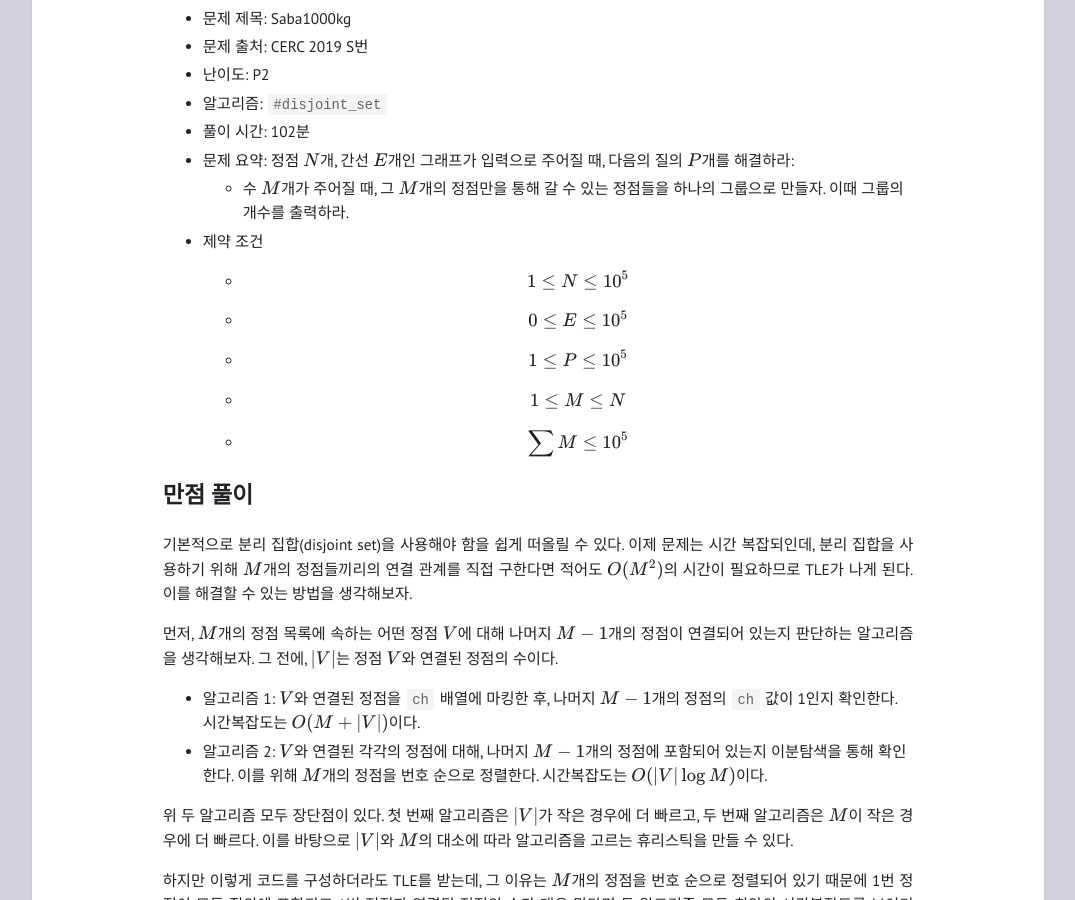
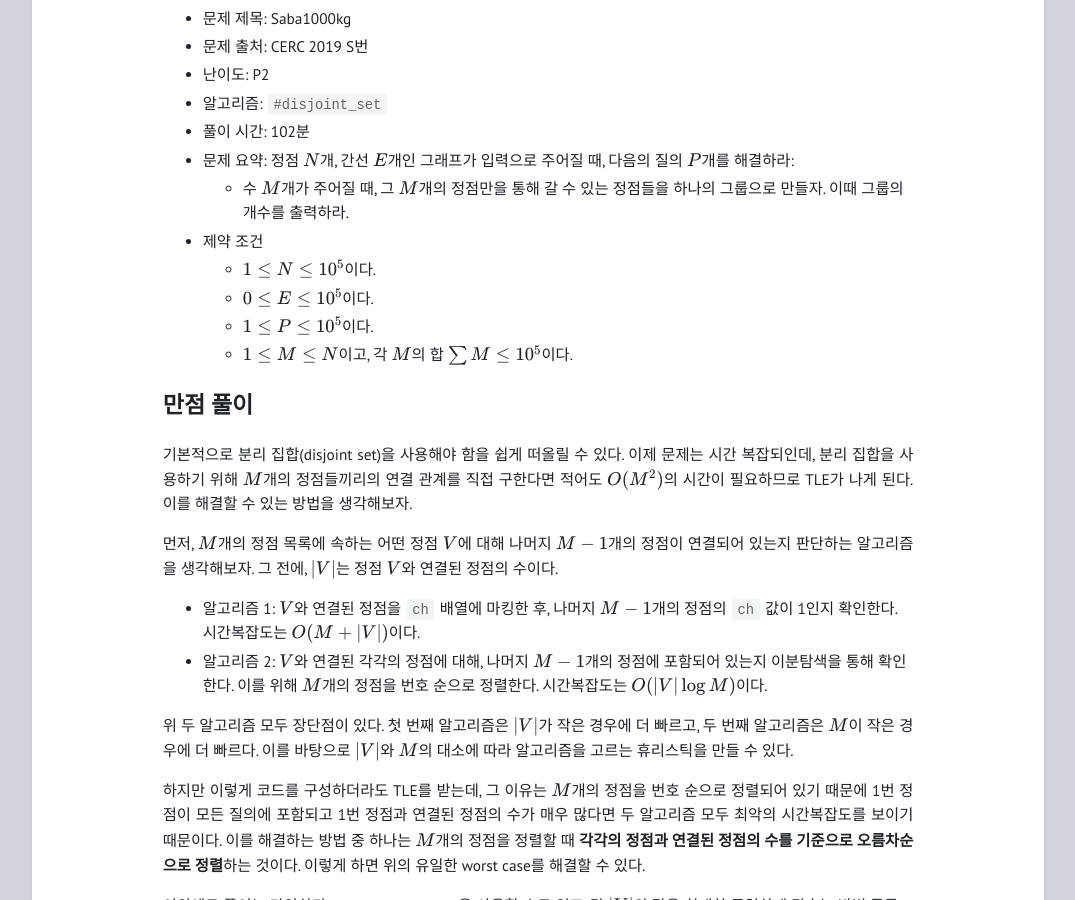
Before and after one commit to mathrabbit1028/mathrabbit1028.github.io, a Jekyll site: the page built from _posts/2023-07-16-Problem-Solving.md, in a window 1280 px wide and 900 px high, scrolled down 334 px. Shown: the whole window, without its empty margins (102-1177 px from the left). Built offline with Jekyll 4.4.1, drawn with Linux system fonts in a browser that asks for light colours; some web fonts are replaced.

Commit message:
2023-07-16 PS

```diff
--- a/_posts/2023-07-16-Problem-Solving.md
+++ b/_posts/2023-07-16-Problem-Solving.md
@@ -19,11 +19,10 @@ layout: post
 - 문제 요약: 정점 $$N$$개, 간선 $$E$$개인 그래프가 입력으로 주어질 때, 다음의 질의 $$P$$개를 해결하라:
     - 수 $$M$$개가 주어질 때, 그 $$M$$개의 정점만을 통해 갈 수 있는 정점들을 하나의 그룹으로 만들자. 이때 그룹의 개수를 출력하라.
 - 제약 조건
-    - $$1≤N≤10^5$$
-    - $$0≤E≤10^5$$
-    - $$1≤P≤10^5$$
-    - $$1≤M≤N$$
-    - $$\sum M ≤ 10^5$$
+    - $$1≤N≤10^5$$이다.
+    - $$0≤E≤10^5$$이다.
+    - $$1≤P≤10^5$$이다.
+    - $$1≤M≤N$$이고, 각 $$M$$의 합 $$\sum M ≤ 10^5$$이다.
 
 ## 만점 풀이
 
@@ -151,7 +150,7 @@ int main() {
 - 문제 요약: 모든 정점 사이의 간격이 1인 트리를 노끈을 통해 구성하는 아래와 같은 모델을 따를 때, 주어진 트리를 만들기 위해 필요한 최소 노끈 개수와 그 때 가장 긴 노끈의 길이의 최솟값을 구하여라.
     - 규칙: 트리의 각 정점은 매듭으로, 이 매듭은 하나 또는 여러 개의 노끈의 어떤 부분을 묶은 것이다. 이 부분은 끝이어도 되고 중간이어도 됨에 유의하라.
 - 제약 조건
-    - $$2≤N≤10^4$$
+    - $$2≤N≤10^4$$이다.
 
 ## 만점 풀이
 
```
